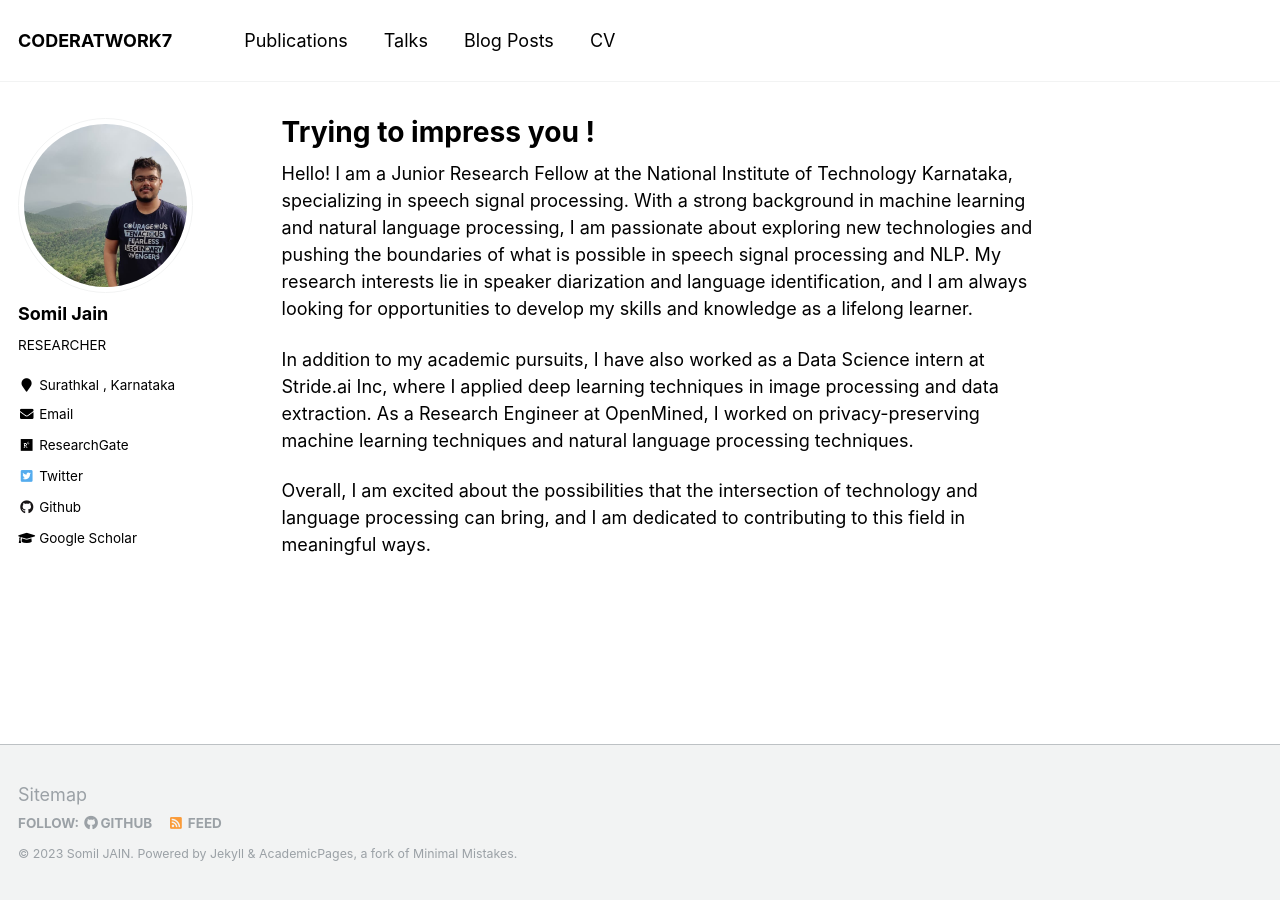
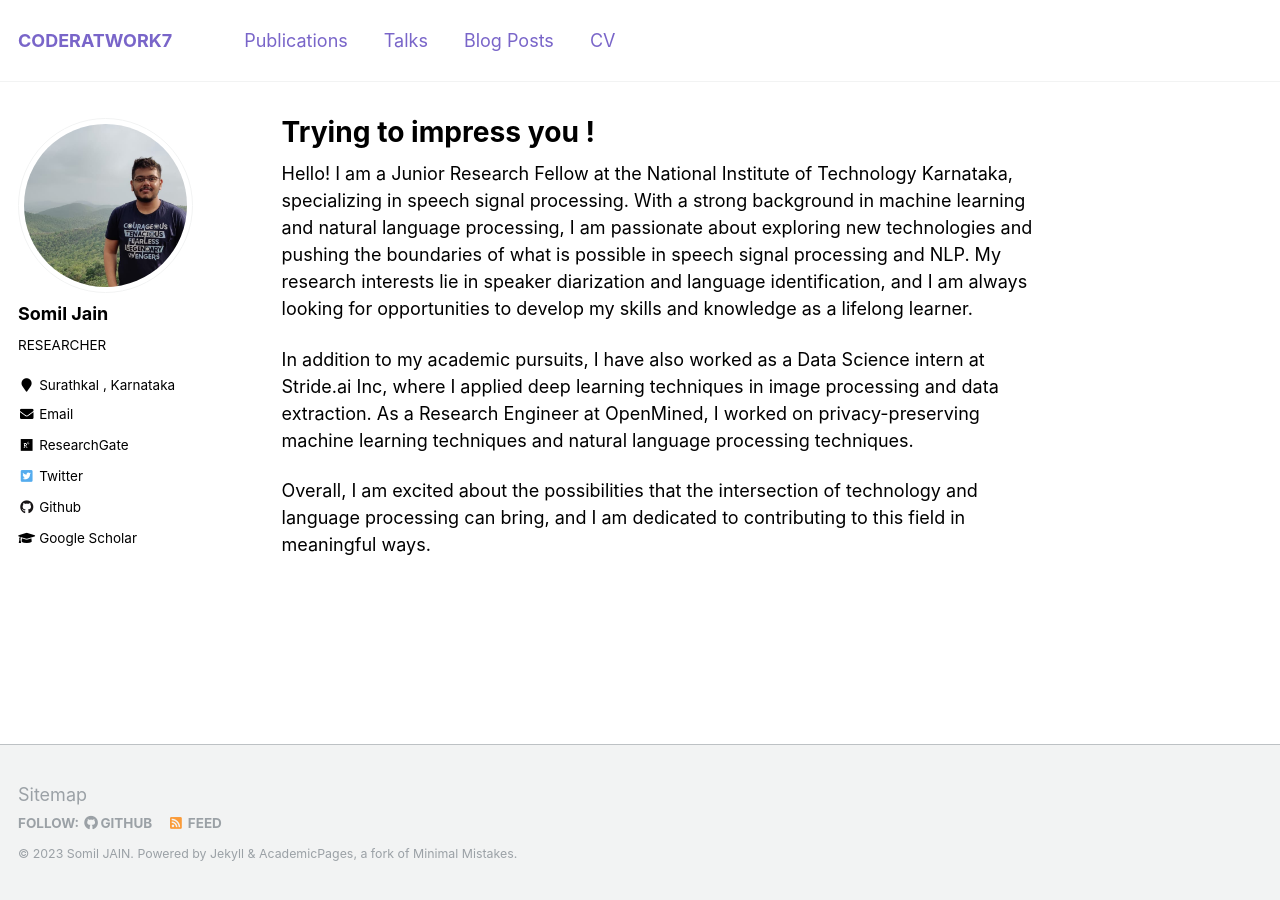
Before and after one commit to somiljain7/somiljain7.github.io, a Jekyll site: the page built from _pages/about.md, in a window 1280 px wide. Built offline with Jekyll 4.4.1, drawn with Linux system fonts in a browser that asks for light colours.

Commit message:
Update _variables.scss

```diff
--- a/_sass/_variables.scss
+++ b/_sass/_variables.scss
@@ -93,7 +93,7 @@ $xing-color                 : #006567;
 $link-color                 : $info-color;
 $link-color-hover           : mix(#000, $link-color, 25%);
 $link-color-visited         : mix(#fff, $link-color, 25%);
-$masthead-link-color        : $primary-color;
+$masthead-link-color        : #7965c9;
 $masthead-link-color-hover  : #003366;
 
 
```
